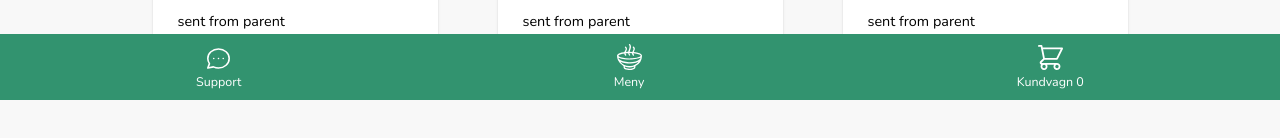
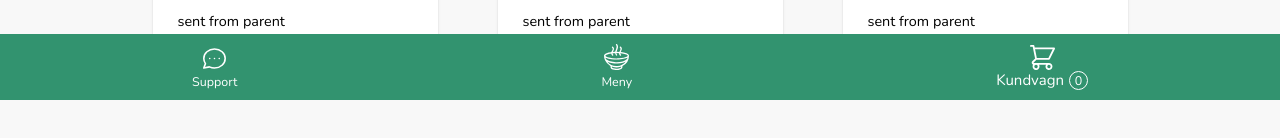
Before and after one commit to martin-linden/SouperHealthy, an Angular app: page / in a window 1280 px wide. Shown: the part 700-838 px from the top of the page. Built offline with nearby package versions, Linux system fonts and the light colour scheme.

Commit message:
styling to shopping cart counter

```diff
--- a/src/app/components/bottom-nav/bottom-nav.component.html
+++ b/src/app/components/bottom-nav/bottom-nav.component.html
@@ -17,7 +17,14 @@
             <li>
                 <a routerLink="#">
                     <img src="../../../assets/images/cart.svg" alt="shopping cart" id="soup-logo" />
-                    <p>Kundvagn {{soupsStore.soups.length}}</p>
+                    <div class="text-circle-wrapper">
+                        Kundvagn
+                        <div class="circle">
+                            <p>{{soupsStore.soups.length}}</p>
+                        </div>
+                    </div>
+
+
 
                 </a>
             </li>
--- a/src/app/components/bottom-nav/bottom-nav.component.scss
+++ b/src/app/components/bottom-nav/bottom-nav.component.scss
@@ -47,5 +47,27 @@ $primary: #32936F;
         width: 25px;;
     }
 
+    .text-circle-wrapper{
+        display: flex;
+        align-items: center;
+    }
+
+    .circle{
+        border:1px solid #fff;
+       /*  background: white; */
+        border-radius:50%;
+        width: 17px;
+        height: 17px;
+        display: flex;
+        justify-content: center;
+        align-items: center;
+        margin-left: 5px;
+
+        p{
+            color: #fff;
+            margin: 0px;
+        }
+    }
+
 
 }
--- a/src/app/components/bottom-nav/bottom-nav.component.ts
+++ b/src/app/components/bottom-nav/bottom-nav.component.ts
@@ -9,7 +9,10 @@ import { SoupsStoreService } from '../../soups-store.service';
 })
 export class BottomNavComponent implements OnInit {
 
-  constructor(public soupsStore: SoupsStoreService) { }
+  constructor(public soupsStore: SoupsStoreService) {
+
+    console.log(soupsStore.soups)
+  }
 
   ngOnInit() {
     // här kan du göra saker som körs 1  gång verkar det som
```
